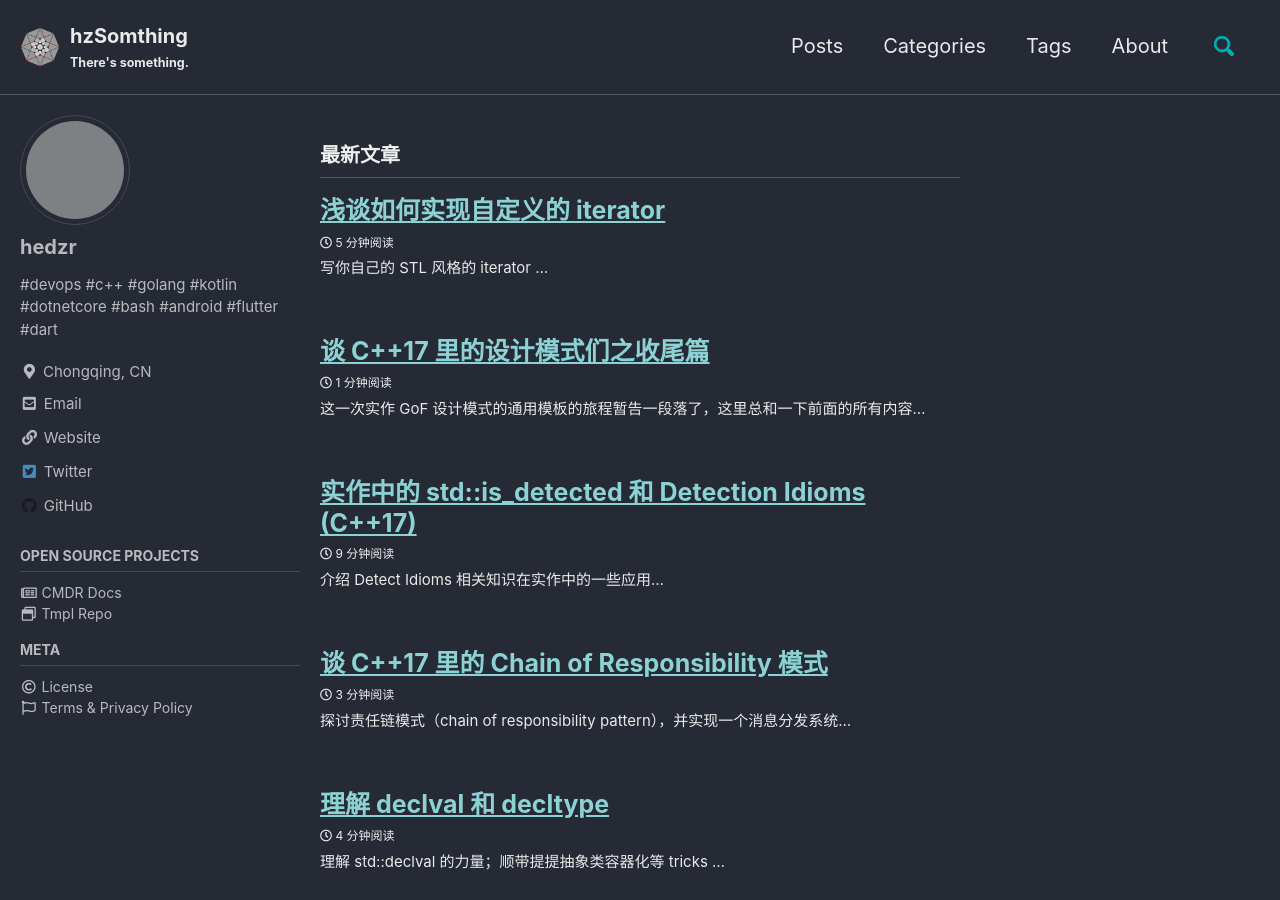
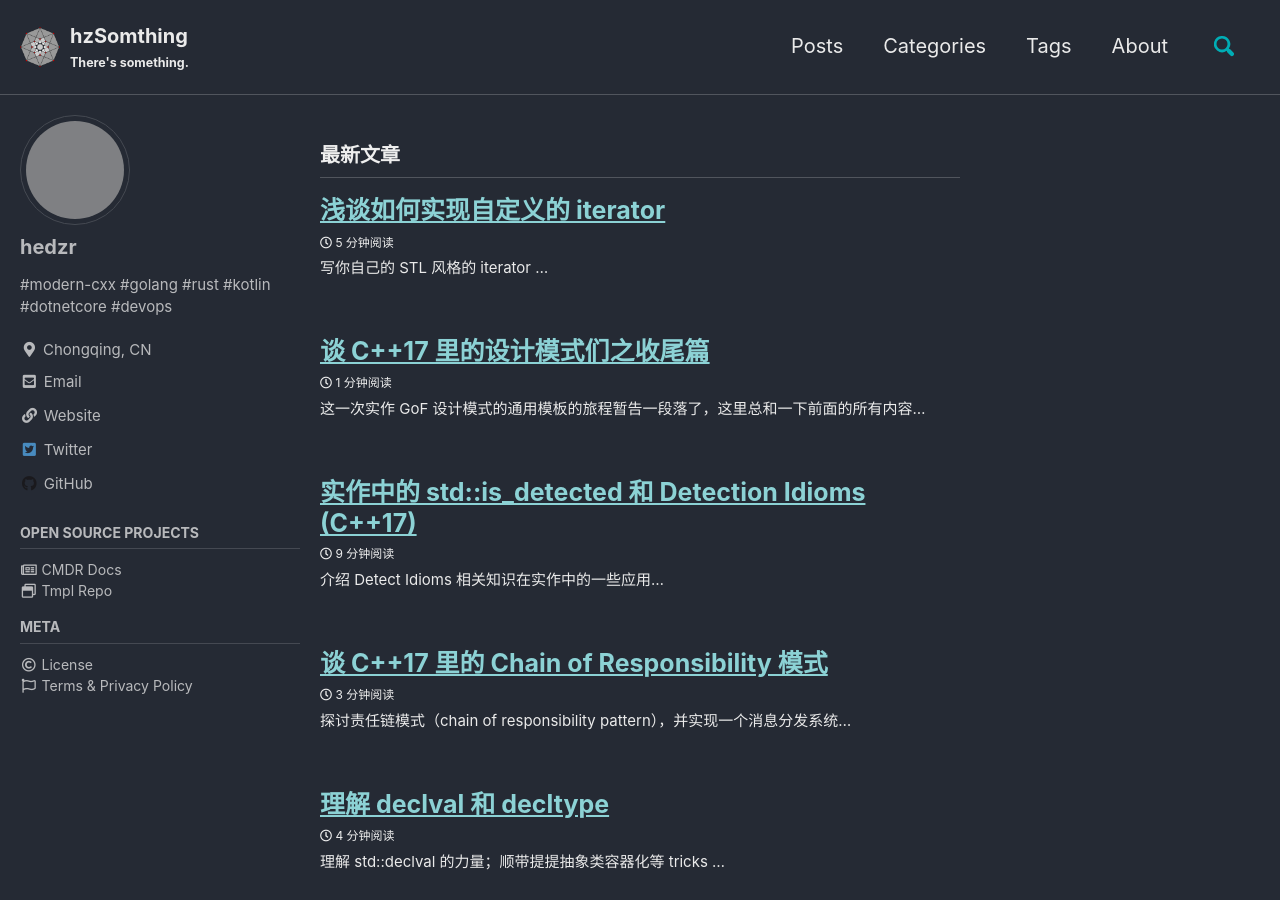
Before and after one commit to hedzr/hedzr.github.io, a Jekyll site: the page built from index.html, in a window 1280 px wide and 900 px high. Built offline with Jekyll 4.4.1, drawn with Linux system fonts in a browser that asks for light colours; cached includes are drawn as plain includes; some web fonts are replaced; the list of posts is cut into pages by our own code; grey boxes are pictures that could not be loaded.

Commit message:
update bio

```diff
--- a/_config.yml
+++ b/_config.yml
@@ -104,7 +104,7 @@ analytics:
 author:
   name             : "hedzr"
   avatar           : https://avatars1.githubusercontent.com/u/12786150?s=400&v=4 # path of avatar image, e.g. "/assets/images/bio-photo.jpg"
-  bio              : "#devops #c++ #golang #kotlin #dotnetcore #bash #android #flutter #dart"
+  bio              : "#modern-cxx #golang #rust #kotlin #dotnetcore #devops"
   location         : "Chongqing, CN"
   # email            : hedzrz@gmail.com
   links:
```
